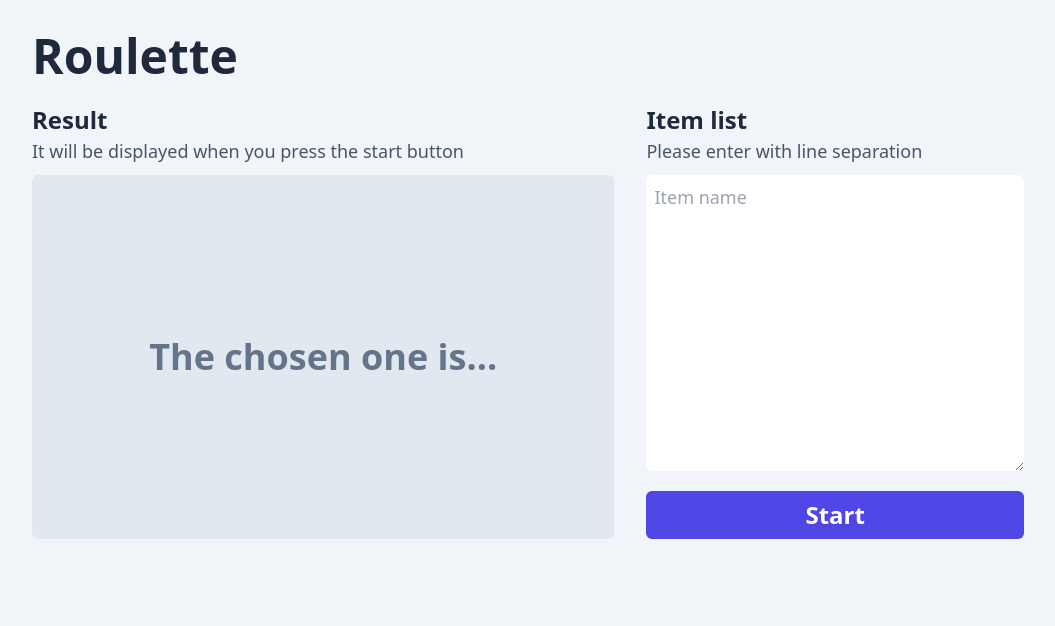
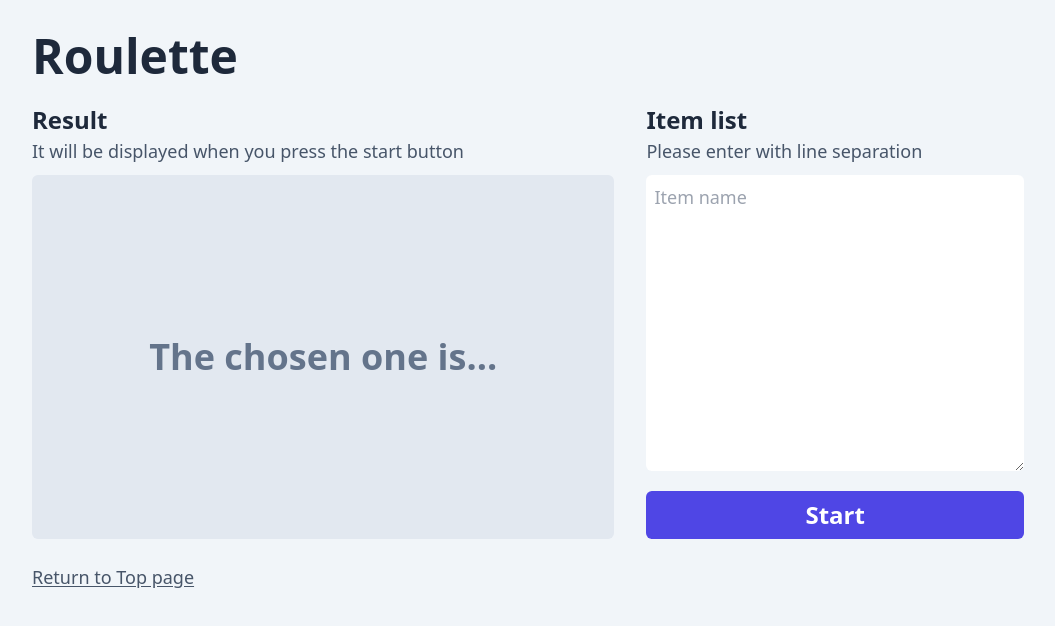
Before and after one commit to kskwtnk/kodowg, a SvelteKit app: page /roulette in a window 1280 px wide. Shown: the top 626 px of the page, without its empty margins (112-1167 px from the left). Built offline with nearby package versions, Linux system fonts and the light colour scheme.

Commit message:
Add a link to return to the top page on the roulette page.

```diff
--- a/src/routes/roulette/+page.svelte
+++ b/src/routes/roulette/+page.svelte
@@ -79,4 +79,5 @@
 			>
 		</div>
 	</div>
+	<a href="/" class="text-slate-600 underline underline-offset-2">Return to Top page</a>
 </div>
```
